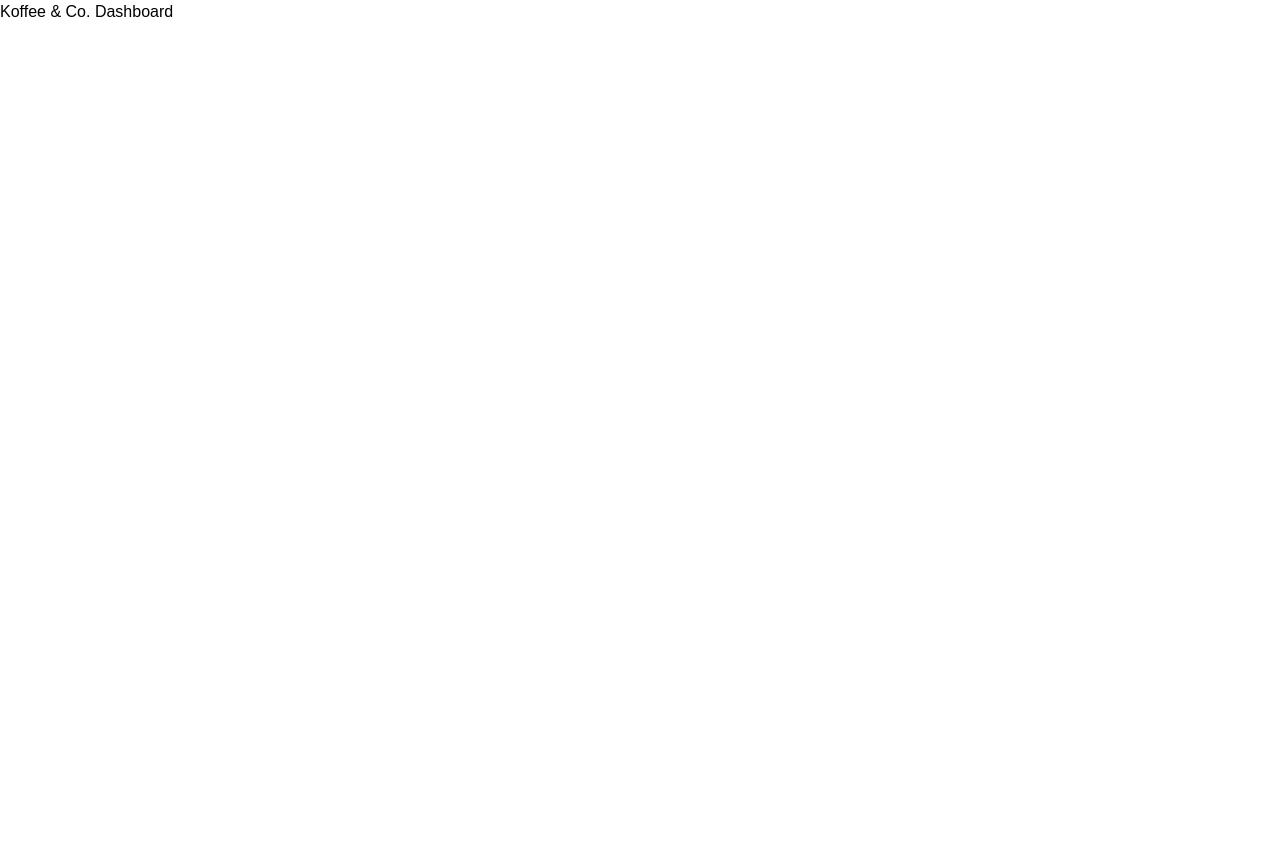
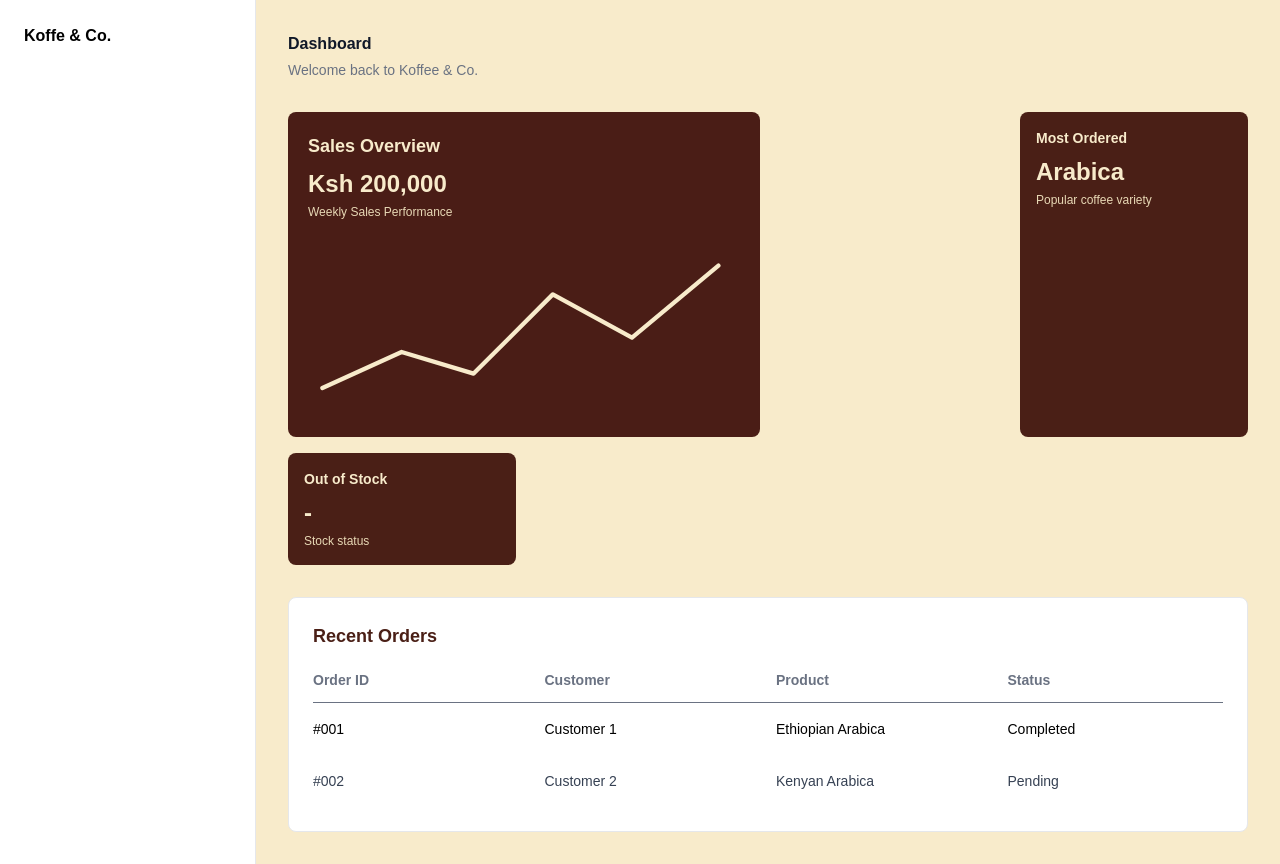
Before and after one commit to Linda-Tots/Koffee-Co., a React (Vite) app: page / in a window 1280 px wide. Before the commit the page ends 800 px from the top, so only its background shows below. Built offline with nearby package versions, Linux system fonts and the light colour scheme.

Commit message:
Feature: Build dashboard UI components

```diff
--- a/src/App.jsx
+++ b/src/App.jsx
@@ -1,11 +1,14 @@
 import { BrowserRouter, Routes, Route } from "react-router-dom";
 import DashboardPage from "./pages/DashboardPage";
+import DashboardLayout from "./layouts/DashboardLayout";
 
 function App() {
   return(
     <BrowserRouter>
       <Routes>
-        <Route path="/" element={<DashboardPage />} />
+        <Route element={<DashboardLayout />}>
+         <Route path="/" element={<DashboardPage />} />
+        </Route>
       </Routes>
     </BrowserRouter>
   );
--- /dev/null
+++ b/src/components/RecentOrders.jsx
@@ -0,0 +1,35 @@
+function RecentOrders() {
+    return (
+        <div className="mt-8 bg-white rounded-lg p-6 border border-gray-200">
+            <h2 className="text-lg font-bold text-[#4A1F16] mb-5" >
+                Recent Orders
+            </h2>
+
+            {/* Table headings */}
+            <div className="grid grid-cols-4 gap-4 text-sm font-bold text-gray-500 border-b pb-3">
+                <p>Order ID</p>
+                <p>Customer</p>
+                <p>Product</p>
+                <p>Status</p>
+            </div>
+
+            {/* First order */}
+            <div className="grid grid-cols-4 gap-4 text-sm tex-gray-700 py-4 border-gray-100">
+                <p>#001</p>
+                <p>Customer 1</p>
+                <p>Ethiopian Arabica</p>
+                <p>Completed</p>
+            </div>
+
+            {/* Second Order */}
+            <div className="grid grid-cols-4 gap-4 text-sm text-gray-700 py-4">
+                <p>#002</p>
+                <p>Customer 2</p>
+                <p>Kenyan Arabica</p>
+                <p>Pending</p>
+            </div>
+        </div>
+    );
+}
+
+export default RecentOrders;
--- /dev/null
+++ b/src/components/SalesOverview.jsx
@@ -0,0 +1,32 @@
+function SalesOverview() {
+    return (
+        <div className="bg-[#4A1D16] text-[#F8EBCB] p-5 rounded-lg h-full">
+            <h2 className="text-lg font-bold">
+                Sales Overview
+            </h2>
+
+            <p className="text-2xl font-bold mt-2">
+                Ksh 200,000
+            </p>
+
+            <p className="text-xs mt-1 text-[#E8D8B5]">
+                Weekly Sales Performance
+            </p>
+
+            <div className="mt-6">
+                <svg viewBox="0 0 300 120" className="w-full">
+                    <polyline
+                      points="10,100 65,75 115,90 170,35 225,65 285,15"
+                      fill="none"
+                      stroke="#F8EBCB"
+                      strokeWidth="3"
+                      strokeLinecap="round"
+                      strokeLinejoin="round"
+                    />
+                </svg>
+            </div>
+        </div>
+    );
+}
+
+export default SalesOverview;
--- a/src/components/Sidebar.jsx
+++ b/src/components/Sidebar.jsx
@@ -0,0 +1,15 @@
+function Sidebar() {
+    return (
+        <aside className="w-64 min-h-screen bg-white border-r border-gray-200 p-6">
+            <h1 className="text-2x1 font-bold mb-8">
+                Koffe & Co.
+            </h1>
+
+            <nav>
+                {/* Navigation links will go here */}
+            </nav>
+        </aside>
+    );
+}
+
+export default Sidebar;
--- a/src/components/StatCard.jsx
+++ b/src/components/StatCard.jsx
@@ -0,0 +1,17 @@
+function StatCard({ title, value, description }) {
+    return (
+        <div className="bg-[#4A1F16] text-[#F8EBCB] p-4 rounded-lg">
+            <h3 className="text-sm font-bold">{title}</h3>
+
+            <p className="text-2xl font-bold mt-2">
+                {value}
+            </p>
+
+            <p className="text-xs mt-1 text-[#E8D8B5]">
+                {description}
+            </p>
+        </div>
+    );
+}
+
+export default StatCard;
--- a/src/layouts/DashboardLayout.jsx
+++ b/src/layouts/DashboardLayout.jsx
@@ -0,0 +1,16 @@
+import { Outlet } from "react-router-dom"
+import Sidebar from "../components/Sidebar"
+
+function DashboardLayout() {
+    return (
+        <div className="flex min-h-screen bg-[#F8EBCB]">
+            <Sidebar />
+
+            <main className="flex-1 p-8">
+                <Outlet />
+            </main>
+        </div>
+    );
+}
+
+export default DashboardLayout;
--- a/src/pages/DashboardPage.jsx
+++ b/src/pages/DashboardPage.jsx
@@ -1,7 +1,41 @@
+import StatCard from "../components/StatCard";
+import SalesOverview from "../components/SalesOverview";
+import RecentOrders from "../components/RecentOrders";
+
 function DashboardPage() {
     return (
         <div>
-            <h1>Koffee & Co. Dashboard</h1>
+            <header className="flex item-center justify-between mb-8">
+                <div>
+                    <h1 className="text-2x1 font-bold text-gray-900">
+                        Dashboard
+                    </h1>
+                    <p className="text-sm text-gray-500 mt-1">
+                        Welcome back to Koffee & Co.
+                    </p>
+                </div>
+            </header>
+
+            <div className="grid grid-cols-1 md:grid-cols-3 lg:grid-cols-4 gap-4">
+
+                <div className="md:col-span-2">
+                  <SalesOverview />
+                </div>
+
+                <div className="flex flex-col gap-4"></div>
+                  <StatCard
+                    title="Most Ordered"
+                    value="Arabica"
+                    description="Popular coffee variety"
+                />
+
+                <StatCard
+                  title="Out of Stock"
+                  value="-"
+                  description="Stock status"
+                />
+            </div>
+            <RecentOrders />
         </div>
     );
 }
--- a/vite.config.js
+++ b/vite.config.js
@@ -4,5 +4,5 @@ import tailwindcss from '@tailwindcss/vite'
 
 // https://vite.dev/config/
 export default defineConfig({
-  plugins: [react()],
+  plugins: [react(), tailwindcss()],
 })
```
